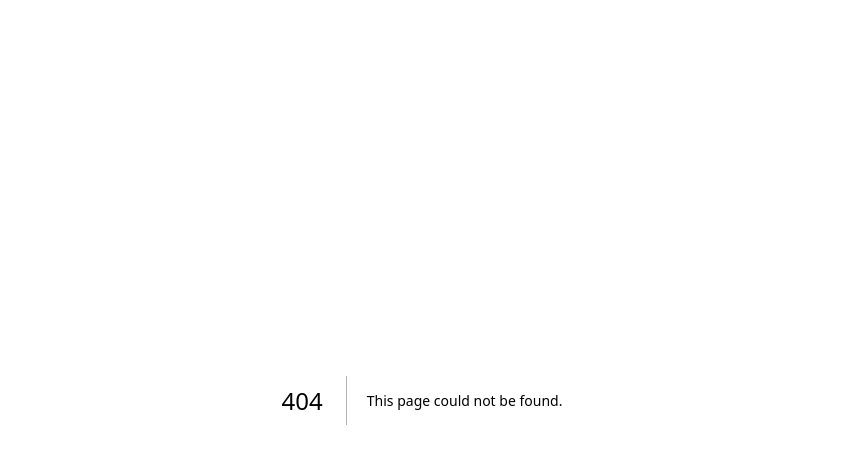
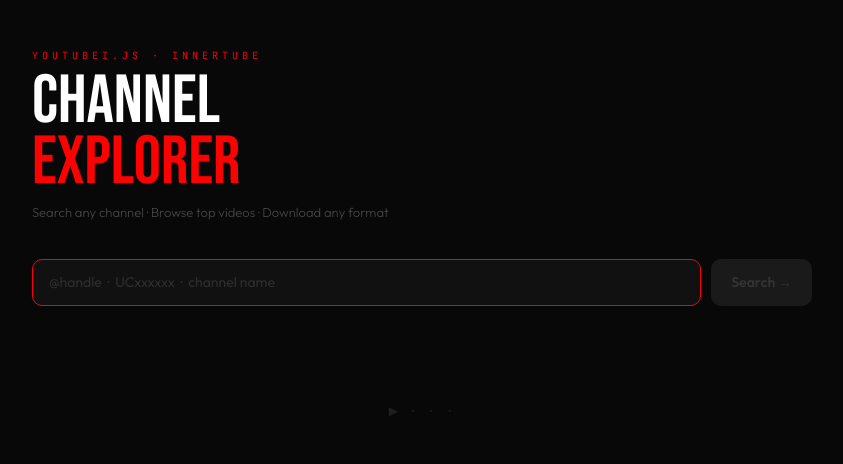
Before and after one commit to Nickblaq/jc, a Next.js app: page /live in a window 1280 px wide. Before the commit this address had no page. Shown: the top 464 px of the page, without its empty margins (218-1061 px from the left). Built offline with nearby package versions, Linux system fonts and the light colour scheme.

Commit message:
Create page.tsx

```diff
--- /dev/null
+++ b/app/live/page.tsx
@@ -0,0 +1,8 @@
+import LivePage from "@/components/LivePage"
+
+export default function Shorts() {
+
+  return (
+      <LivePage />
+  )
+}
```
